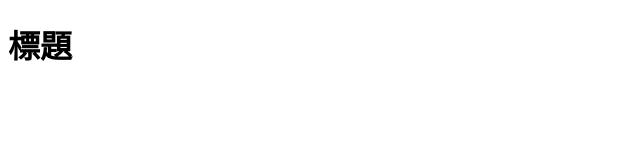
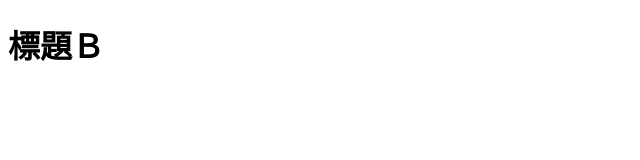
Before and after one commit to pingshian0131/vue-group-task2, a plain HTML site: page index.html in a window 1280 px wide. Shown: the full height of the page, 0-640 px from the left. Drawn offline with Linux system fonts and the light colour scheme.

Commit message:
標題Ｂ

```diff
--- a/index.html
+++ b/index.html
@@ -6,6 +6,6 @@
     <title>Document</title>
 </head>
 <body>
-    <h1>標題</h1>
+    <h1>標題Ｂ</h1>
 </body>
 </html>
```
